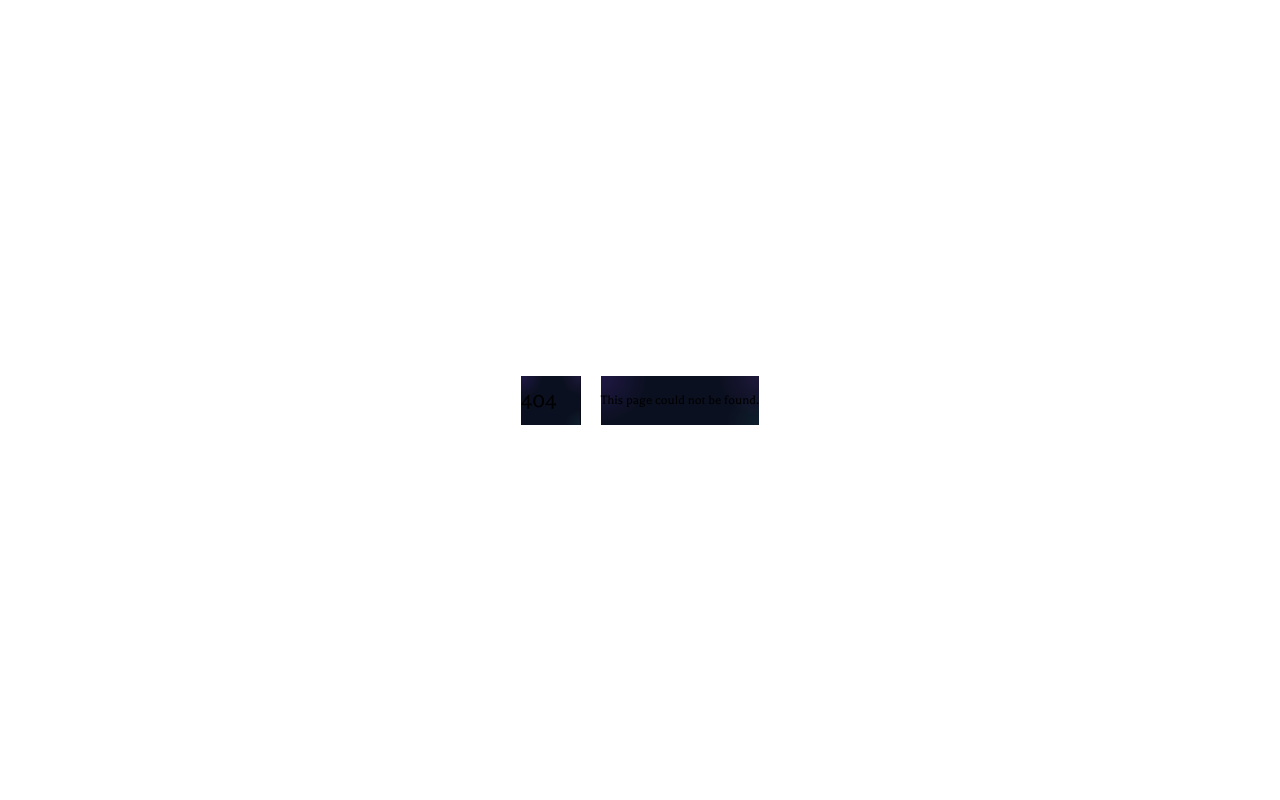
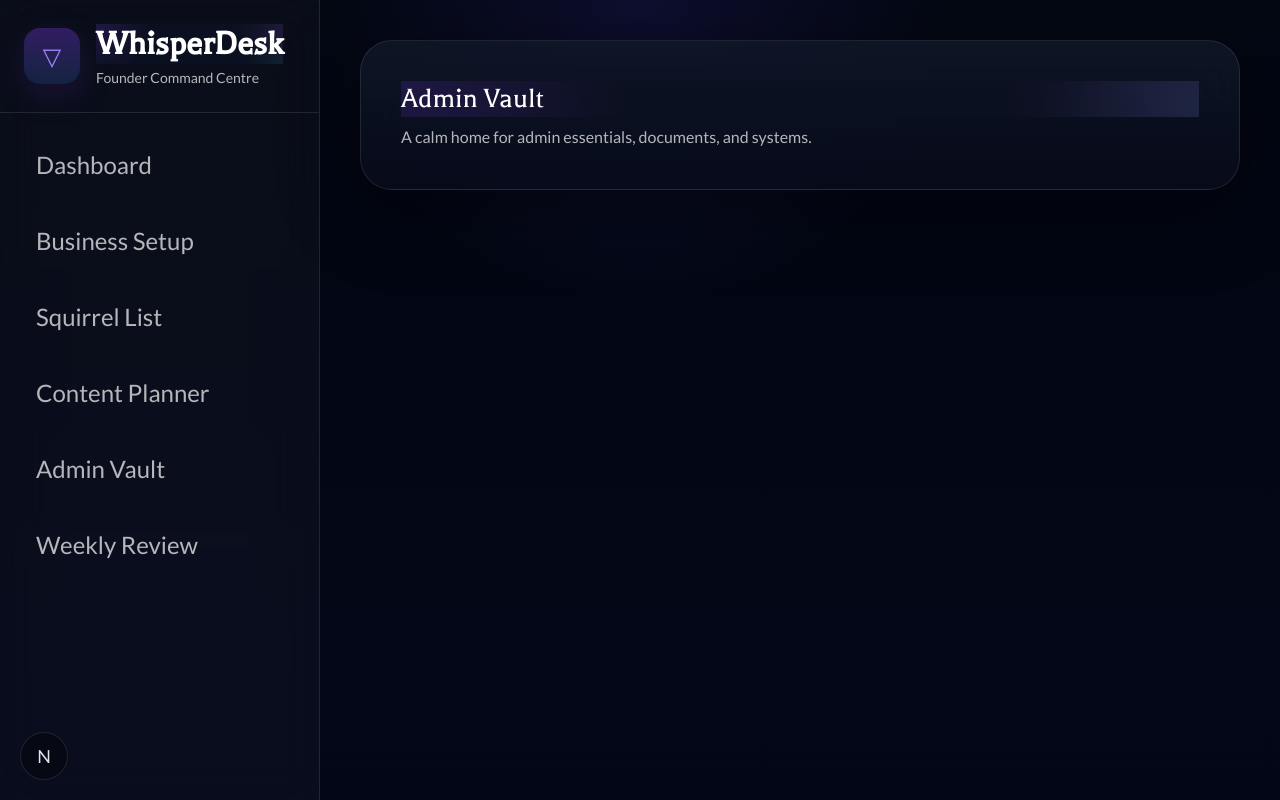
Before and after one commit to WhisperCodeStudio/WhisperDesk, a Next.js app: page /admin-planner in a window 1280 px wide. Before the commit this address had no page. Built offline with nearby package versions, Linux system fonts and the light colour scheme.

Commit message:
feat: add new pages for Business Setup, Admin Vault, Squirrel List, and Weekly Review

```diff
--- /dev/null
+++ b/app/admin-planner/page.tsx
@@ -0,0 +1,16 @@
+"use client";
+
+import WhisperLayout from "../components/whisper-layout";
+
+export default function AdminVaultPage() {
+  return (
+    <WhisperLayout>
+      <div>
+        <h2 className="mb-2 text-3xl text-white">Admin Vault</h2>
+        <p className="text-white/70">
+          A calm home for admin essentials, documents, and systems.
+        </p>
+      </div>
+    </WhisperLayout>
+  );
+}
--- /dev/null
+++ b/app/business-setup/page.tsx
@@ -0,0 +1,178 @@
+"use client";
+
+import { useEffect, useState } from "react";
+import WhisperLayout from "../components/whisper-layout";
+import { supabase } from "@/lib/supabase";
+import type { Task } from "../data/master-tasks";
+
+const tabs = [
+  { key: "strategy", label: "Strategy" },
+  { key: "business", label: "Business Foundations" },
+  { key: "business_admin", label: "Business Admin" },
+  { key: "brand", label: "Brand Identity" },
+  { key: "website", label: "Website" },
+  { key: "marketing", label: "Marketing" },
+] as const;
+
+export default function BusinessSetupPage() {
+  const [tasks, setTasks] = useState<Task[]>([]);
+  const [loading, setLoading] = useState(true);
+  const [activeTab, setActiveTab] = useState<string>("strategy");
+
+  useEffect(() => {
+    async function loadTasks() {
+      const { data, error } = await supabase
+        .from("tasks")
+        .select("*")
+        .order("id", { ascending: true });
+
+      if (error || !data) {
+        console.error("Error loading business setup tasks:", error);
+        setLoading(false);
+        return;
+      }
+
+      const businessTasks = data.filter(
+        (task) =>
+          task.category === "business" ||
+          task.category === "business_admin" ||
+          task.category === "strategy" ||
+          task.category === "brand" ||
+          task.category === "branding" ||
+          task.category === "website" ||
+          task.category === "marketing",
+      );
+
+      setTasks(businessTasks);
+      setLoading(false);
+    }
+
+    loadTasks();
+  }, []);
+
+  const toggleTaskCompleted = async (taskId: number, completed: boolean) => {
+    const { error } = await supabase
+      .from("tasks")
+      .update({ completed })
+      .eq("id", taskId);
+
+    if (error) {
+      console.error("Error updating task:", error);
+      return;
+    }
+
+    setTasks((prev) =>
+      prev.map((task) => (task.id === taskId ? { ...task, completed } : task)),
+    );
+  };
+
+  const getTasksForTab = (tabKey: string) => {
+    return tasks.filter((task) => {
+      if (tabKey === "brand") {
+        return task.category === "brand" || task.category === "branding";
+      }
+
+      return task.category === tabKey;
+    });
+  };
+
+  const filteredTasks = getTasksForTab(activeTab);
+
+  const completedCount = filteredTasks.filter((task) => task.completed).length;
+
+  return (
+    <WhisperLayout>
+      <div>
+        <h2 className="mb-2 text-3xl">Business Setup</h2>
+        <p className="mb-8 text-(--whisper-muted)">
+          Build the foundations of WhisperCode.
+        </p>
+
+        <div className="mb-8 flex flex-wrap gap-3">
+          {tabs.map((tab) => {
+            const isActive = activeTab === tab.key;
+            const tabTasks = getTasksForTab(tab.key);
+            const tabCount = tabTasks.length;
+
+            return (
+              <button
+                key={tab.key}
+                onClick={() => setActiveTab(tab.key)}
+                className={`flex items-center gap-2 rounded-full px-4 py-2 text-sm transition ${
+                  isActive
+                    ? "bg-(--whisper-primary) text-white"
+                    : "border border-white/10 bg-white/5 text-(--whisper-muted) hover:bg-white/10"
+                }`}
+              >
+                <span>{tab.label}</span>
+                <span
+                  className={`rounded-full px-2 py-0.5 text-xs ${
+                    isActive
+                      ? "bg-white/20 text-white"
+                      : "bg-white/10 text-(--whisper-muted)"
+                  }`}
+                >
+                  {tabCount}
+                </span>
+              </button>
+            );
+          })}
+        </div>
+
+        <div className="rounded-2xl border border-white/10 bg-[rgba(255,255,255,0.03)] p-5 backdrop-blur-xl shadow-[0_10px_40px_rgba(0,0,0,0.25)]">
+          <div className="mb-4">
+            <h3 className="text-xl text-white">
+              {tabs.find((tab) => tab.key === activeTab)?.label}
+            </h3>
+            <p className="text-sm text-(--whisper-muted)">
+              {loading
+                ? "Loading tasks..."
+                : `${completedCount} of ${filteredTasks.length} complete`}
+            </p>
+          </div>
+
+          {loading ? (
+            <p className="text-(--whisper-muted)">Loading tasks...</p>
+          ) : filteredTasks.length === 0 ? (
+            <p className="text-(--whisper-muted)">
+              No tasks found in this section.
+            </p>
+          ) : (
+            <ul className="space-y-4">
+              {filteredTasks.map((task) => (
+                <li key={task.id} className="flex items-start gap-3">
+                  <input
+                    type="checkbox"
+                    className="mt-1 h-4 w-4 accent-(--whisper-primary)"
+                    checked={task.completed}
+                    onChange={(e) =>
+                      toggleTaskCompleted(task.id, e.target.checked)
+                    }
+                  />
+
+                  <div className="flex flex-col gap-1">
+                    <span
+                      className={`transition ${
+                        task.completed
+                          ? "line-through opacity-50"
+                          : "text-white"
+                      }`}
+                    >
+                      {task.title || task.text}
+                    </span>
+
+                    {task.description && (
+                      <span className="text-sm text-(--whisper-muted)">
+                        {task.description}
+                      </span>
+                    )}
+                  </div>
+                </li>
+              ))}
+            </ul>
+          )}
+        </div>
+      </div>
+    </WhisperLayout>
+  );
+}
--- a/app/components/whisper-layout.tsx
+++ b/app/components/whisper-layout.tsx
@@ -1,66 +1,87 @@
-import Image from "next/image";
+"use client";
+
+import Link from "next/link";
+import { usePathname } from "next/navigation";
+import type { ReactNode } from "react";
 
 type WhisperLayoutProps = {
-  children: React.ReactNode;
+  children: ReactNode;
 };
 
 const navItems = [
-  "Dashboard",
-  "Business Setup",
-  "Squirrel List",
-  "Content Planner",
-  "Admin Vault",
-  "Weekly Review",
+  { label: "Dashboard", href: "/" },
+  { label: "Business Setup", href: "/business-setup" },
+  { label: "Squirrel List", href: "/squirrel-list" },
+  { label: "Content Planner", href: "/content-planner" },
+  { label: "Admin Vault", href: "/admin-vault" },
+  { label: "Weekly Review", href: "/weekly-review" },
 ];
 
 export default function WhisperLayout({ children }: WhisperLayoutProps) {
+  const pathname = usePathname();
+
   return (
-    <div className="flex min-h-screen bg-(--whisper-bg) text-white">
-      <aside className="w-72 border-r border-white/10 bg-white/5 backdrop-blur-xl">
+    <div className="min-h-screen bg-[radial-gradient(circle_at_top,rgba(91,70,255,0.12),transparent_30%),linear-gradient(180deg,#030712_0%,#020617_100%)] text-white">
+      <div className="flex min-h-screen">
+        <aside className="w-80 border-r border-white/10 bg-white/3 backdrop-blur-xl">
+          <div className="flex h-full flex-col">
             <div className="border-b border-white/10 px-6 py-6">
-          <div className="flex items-center gap-3">
-            <div className="flex h-10 w-10 items-center justify-center rounded-xl bg-[rgba(124,58,237,0.2)]">
-              <Image
-                src="/logo/whispercode-icon.png"
-                alt="WhisperCode"
-                width={24}
-                height={24}
-              />
+              <div className="flex items-center gap-4">
+                <div className="flex h-14 w-14 items-center justify-center rounded-2xl bg-[linear-gradient(180deg,rgba(124,58,237,0.35),rgba(59,130,246,0.18))] shadow-[0_10px_30px_rgba(76,29,149,0.25)]">
+                  <span className="text-2xl text-violet-400">▽</span>
                 </div>
 
                 <div>
-              <h1 className="text-xl tracking-wide">WhisperDesk</h1>
-              <p className="text-xs text-(--whisper-muted)">
+                  <h1 className="text-4xl font-semibold text-white">
+                    WhisperDesk
+                  </h1>
+                  <p className="mt-1 text-sm text-white/70">
                     Founder Command Centre
                   </p>
                 </div>
               </div>
             </div>
 
-        <nav className="p-4">
-          <ul className="space-y-2">
-            {navItems.map((item, index) => (
-              <li key={item}>
-                <button
-                  className={`w-full rounded-2xl px-4 py-3 text-left text-sm transition ${
-                    index === 0
-                      ? "bg-(--whisper-primary)/20 text-white shadow-[0_0_20px_rgba(124,58,237,0.25)]"
-                      : "text-(--whisper-muted) hover:bg-[rgba(124,58,237,0.12)] hover:text-white"
+            <nav className="flex-1 px-4 py-5">
+              <ul className="space-y-3">
+                {navItems.map((item) => {
+                  const isActive =
+                    item.href === "/"
+                      ? pathname === "/"
+                      : pathname.startsWith(item.href);
+
+                  return (
+                    <li key={item.href}>
+                      <Link
+                        href={item.href}
+                        className={`block rounded-2xl px-5 py-4 text-2xl transition ${
+                          isActive
+                            ? "bg-violet-500/25 text-white"
+                            : "text-white/70 hover:bg-white/5 hover:text-white"
                         }`}
                       >
-                  {item}
-                </button>
+                        {item.label}
+                      </Link>
                     </li>
-            ))}
+                  );
+                })}
               </ul>
             </nav>
+
+            <div className="px-5 pb-5">
+              <div className="flex h-12 w-12 items-center justify-center rounded-full border border-white/10 bg-black/30 text-lg text-white/90">
+                N
+              </div>
+            </div>
+          </div>
         </aside>
 
-      <main className="flex-1 p-8">
-        <div className="rounded-3xl border border-white/10 bg-[rgba(255,255,255,0.03)] p-8 backdrop-blur-xl shadow-[0_20px_80px_rgba(0,0,0,0.6)]">
+        <main className="flex-1 p-10">
+          <div className="mx-auto max-w-310 rounded-4xl border border-white/10 bg-[linear-gradient(180deg,rgba(16,24,40,0.82),rgba(7,11,26,0.92))] p-10 shadow-[0_20px_80px_rgba(0,0,0,0.45)] backdrop-blur-xl">
             {children}
           </div>
         </main>
       </div>
+    </div>
   );
 }
--- /dev/null
+++ b/app/content-planner/page.tsx
@@ -0,0 +1,16 @@
+"use client";
+
+import WhisperLayout from "../components/whisper-layout";
+
+export default function SquirrelListPage() {
+  return (
+    <WhisperLayout>
+      <div>
+        <h2 className="mb-2 text-3xl text-white">Squirrel List</h2>
+        <p className="text-white/70">
+          A soft landing place for ideas, brain sparks, and loose thoughts.
+        </p>
+      </div>
+    </WhisperLayout>
+  );
+}
--- a/app/page.tsx
+++ b/app/page.tsx
@@ -4,6 +4,7 @@ import { useEffect, useState } from "react";
 import WhisperLayout from "./components/whisper-layout";
 import { supabase } from "@/lib/supabase";
 import type { Task } from "./data/master-tasks";
+import Link from "next/link";
 
 export default function Home() {
   const [tasks, setTasks] = useState<Task[]>([]);
@@ -21,7 +22,9 @@ export default function Home() {
 
   const chooseThree = (taskList: Task[]): Task[] => {
     const incomplete = taskList.filter((task) => !task.completed);
+
     const shuffled = [...incomplete].sort(() => 0.5 - Math.random());
+
     return shuffled.slice(0, 3);
   };
 
@@ -80,7 +83,12 @@ export default function Home() {
     setTopTasks(chooseThree(updatedTasks));
   };
 
-  const businessTasks = tasks.filter((task) => task.category === "business");
+  const businessTasks = tasks.filter(
+    (task) =>
+      task.category === "business" ||
+      task.category === "business_admin" ||
+      task.category === "strategy",
+  );
   const completedBusinessTasks = businessTasks.filter(
     (task) => task.completed,
   ).length;
@@ -149,12 +157,29 @@ export default function Home() {
             )}
           </div>
 
-          <div className="rounded-2xl border border-white/10 bg-[rgba(255,255,255,0.04)] p-6 backdrop-blur-xl shadow-[0_10px_40px_rgba(0,0,0,0.4)]">
-            <h3 className="mb-2 text-xl">Business Setup</h3>
-            <p className="text-(--whisper-muted)">
-              {completedBusinessTasks} of {businessTasks.length} tasks complete
-            </p>
-          </div>
+          <Link href="/business-setup">
+            <div className="rounded-2xl border border-white/10 bg-[rgba(255,255,255,0.04)] p-6 backdrop-blur-xl shadow-[0_10px_40px_rgba(0,0,0,0.4)] cursor-pointer hover:border-(--whisper-primary)/40 transition">
+              <h3 className="mb-2 text-xl">Business Setup</h3>
+
+              <p className="text-(--whisper-muted)">
+                {completedBusinessTasks} of {businessTasks.length} tasks
+                complete
+              </p>
+
+              <div className="mt-3 h-2 w-full rounded-full bg-white/10">
+                <div
+                  className="h-2 rounded-full bg-(--whisper-primary)"
+                  style={{
+                    width: `${
+                      businessTasks.length
+                        ? (completedBusinessTasks / businessTasks.length) * 100
+                        : 0
+                    }%`,
+                  }}
+                />
+              </div>
+            </div>
+          </Link>
         </div>
       </div>
     </WhisperLayout>
--- /dev/null
+++ b/app/squirrel-list/page.tsx
@@ -0,0 +1,16 @@
+"use client";
+
+import WhisperLayout from "../components/whisper-layout";
+
+export default function SquirrelListPage() {
+  return (
+    <WhisperLayout>
+      <div>
+        <h2 className="mb-2 text-3xl text-white">Squirrel List</h2>
+        <p className="text-white/70">
+          A soft landing place for ideas, brain sparks, and loose thoughts.
+        </p>
+      </div>
+    </WhisperLayout>
+  );
+}
--- /dev/null
+++ b/app/weekly-review/page.tsx
@@ -0,0 +1,16 @@
+"use client";
+
+import WhisperLayout from "../components/whisper-layout";
+
+export default function WeeklyReviewPage() {
+  return (
+    <WhisperLayout>
+      <div>
+        <h2 className="mb-2 text-3xl text-white">Weekly Review</h2>
+        <p className="text-white/70">
+          Reflect on the week, notice progress, and choose the next right steps.
+        </p>
+      </div>
+    </WhisperLayout>
+  );
+}
```
Lines whose indentation alone changed are shown as unchanged.
